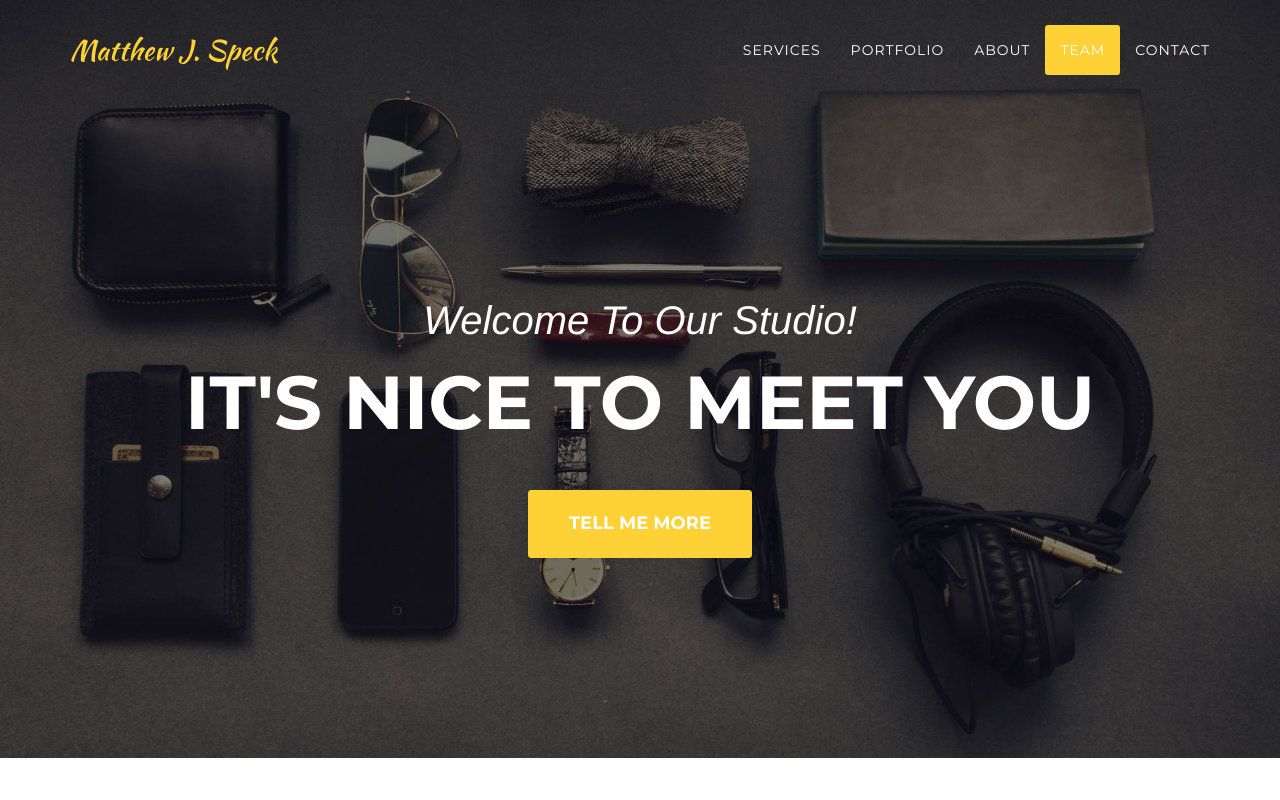
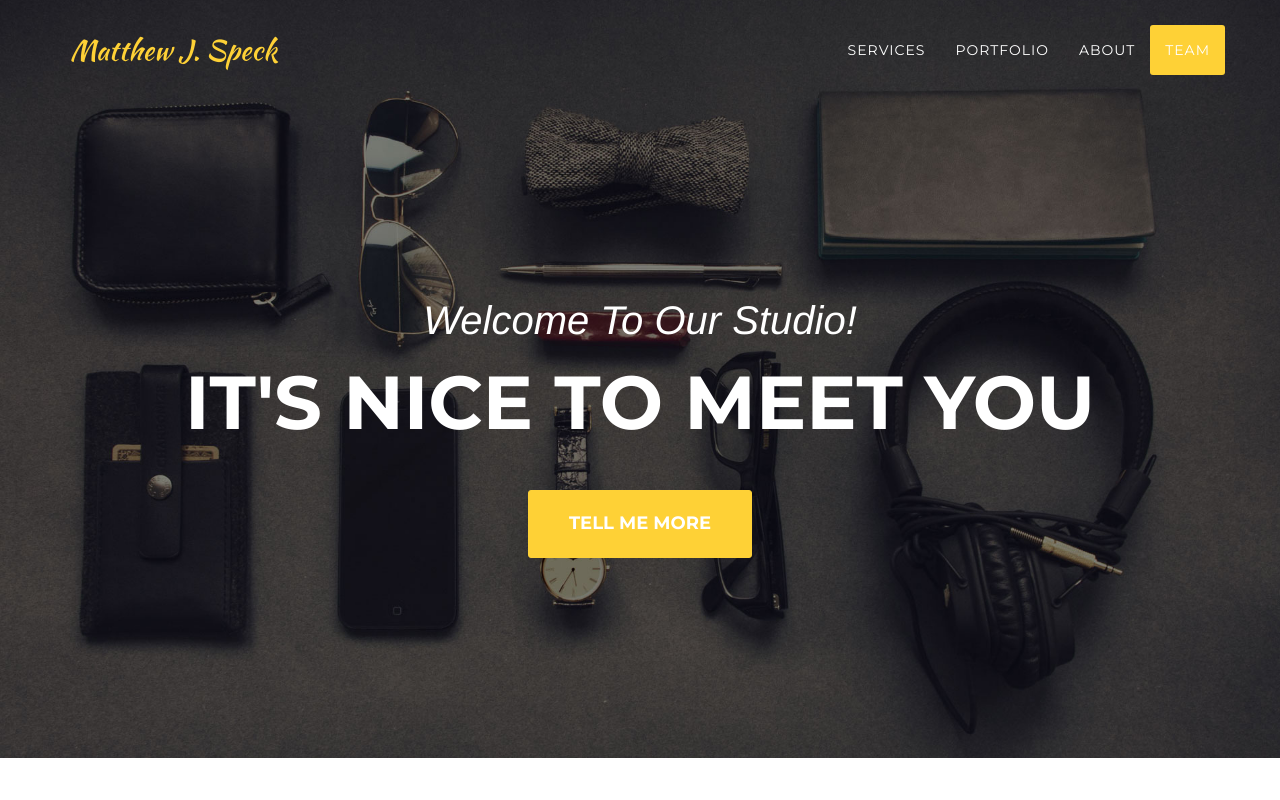
Before and after one commit to mjspeck/mjspeck.github.io, a website: page index.html in a window 1280 px wide. Shown: the top 800 px of the page. Drawn offline with nearby package versions, Linux system fonts and the light colour scheme; a web font is replaced by a local one.

Commit message:
deleted contact button in navbar

```diff
--- a/index.html
+++ b/index.html
@@ -64,9 +64,7 @@
                     <li>
                         <a class="page-scroll" href="#team">Team</a>
                     </li>
-                    <li>
-                        <a class="page-scroll" href="#contact">Contact</a>
-                    </li>
+
                 </ul>
             </div>
             <!-- /.navbar-collapse -->
```
